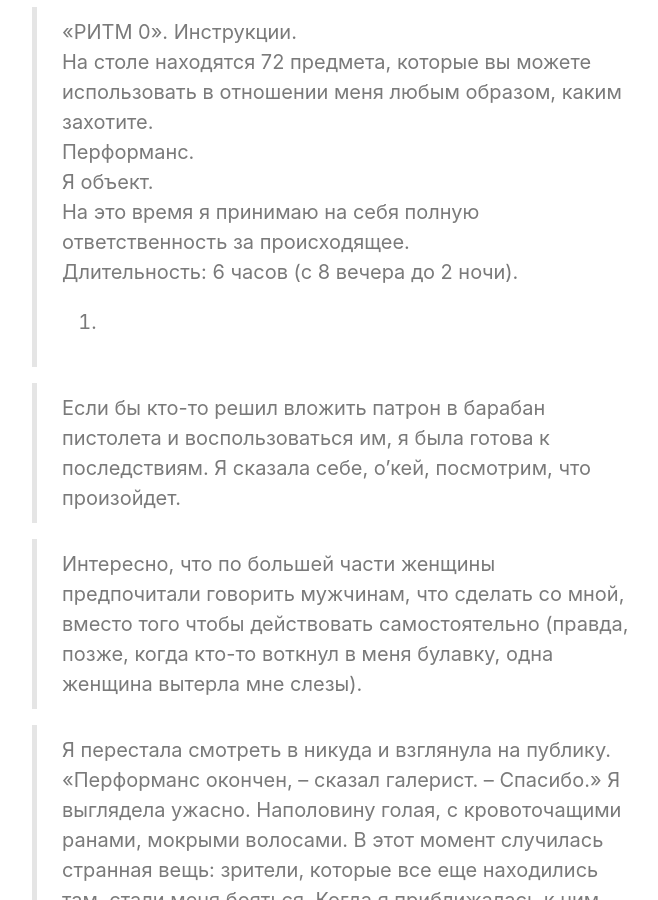
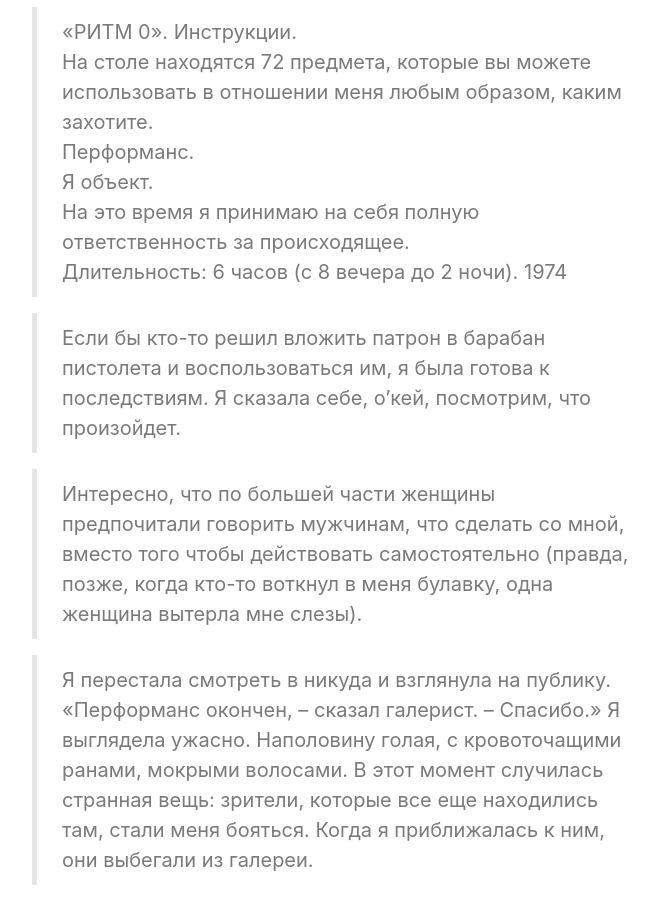
Before and after one commit to yevhenii-havrylenko/yevhenii-havrylenko.github.io, a Jekyll site: the page built from _posts/2021-07-06-walk-through-walls.md, in a window 1280 px wide and 900 px high, scrolled down 1678 px. Shown: the whole window, without its empty margins (258-916 px from the left). Built offline with Jekyll 4.4.1, drawn with Linux system fonts in a browser that asks for light colours.

Commit message:
Update 2021-07-06-walk-through-walls.md

```diff
--- a/_posts/2021-07-06-walk-through-walls.md
+++ b/_posts/2021-07-06-walk-through-walls.md
@@ -31,7 +31,7 @@ title: 'Марина Абрамович, «Пройти сквозь стены
 Я объект.
 На это время я принимаю на себя полную ответственность за происходящее.
 Длительность: 6 часов (с 8 вечера до 2 ночи).
-1974.
+1974
 
 >Если бы кто-то решил вложить патрон в барабан пистолета и воспользоваться им, я была готова к последствиям. Я сказала себе, о'кей, посмотрим, что произойдет.
 
```
